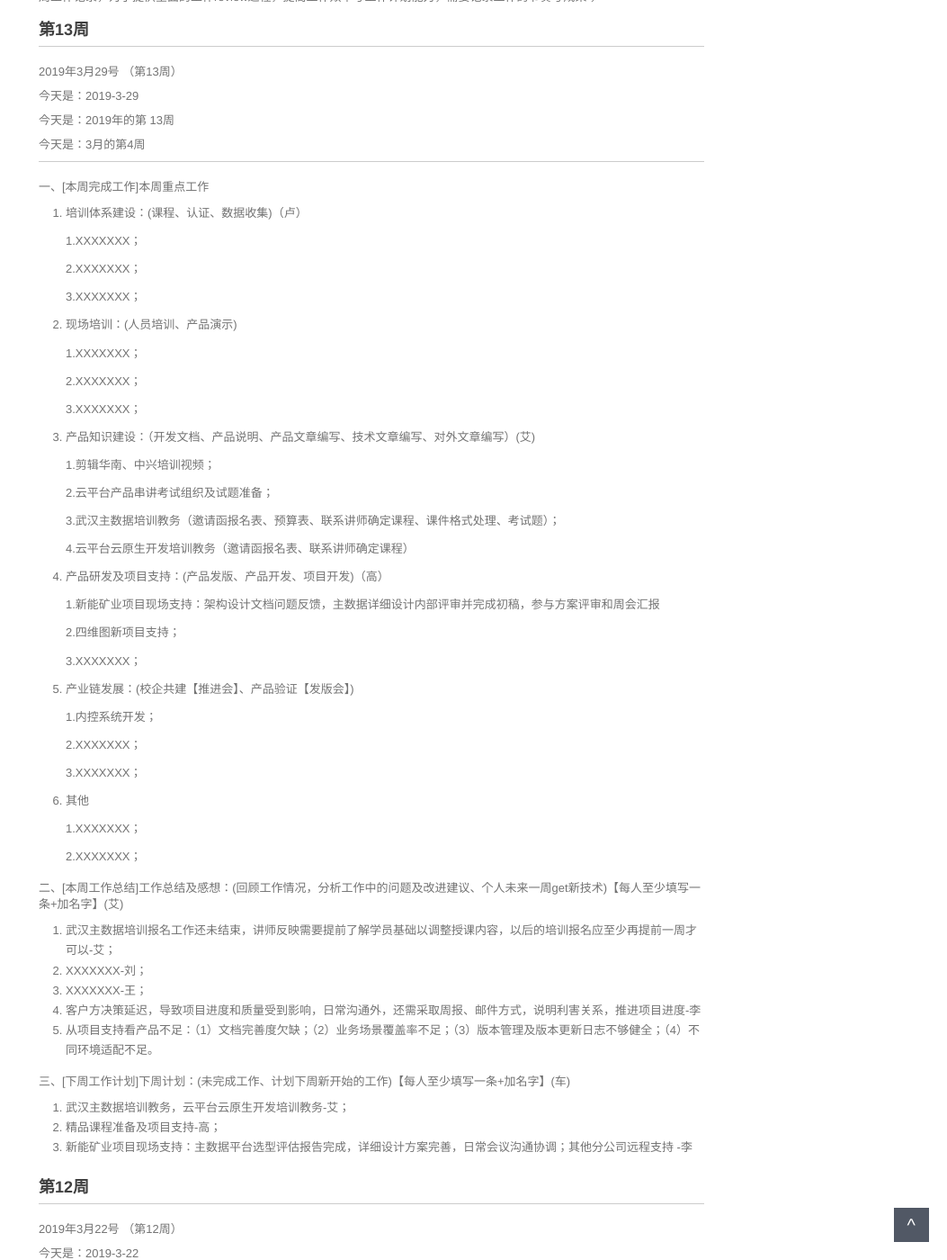
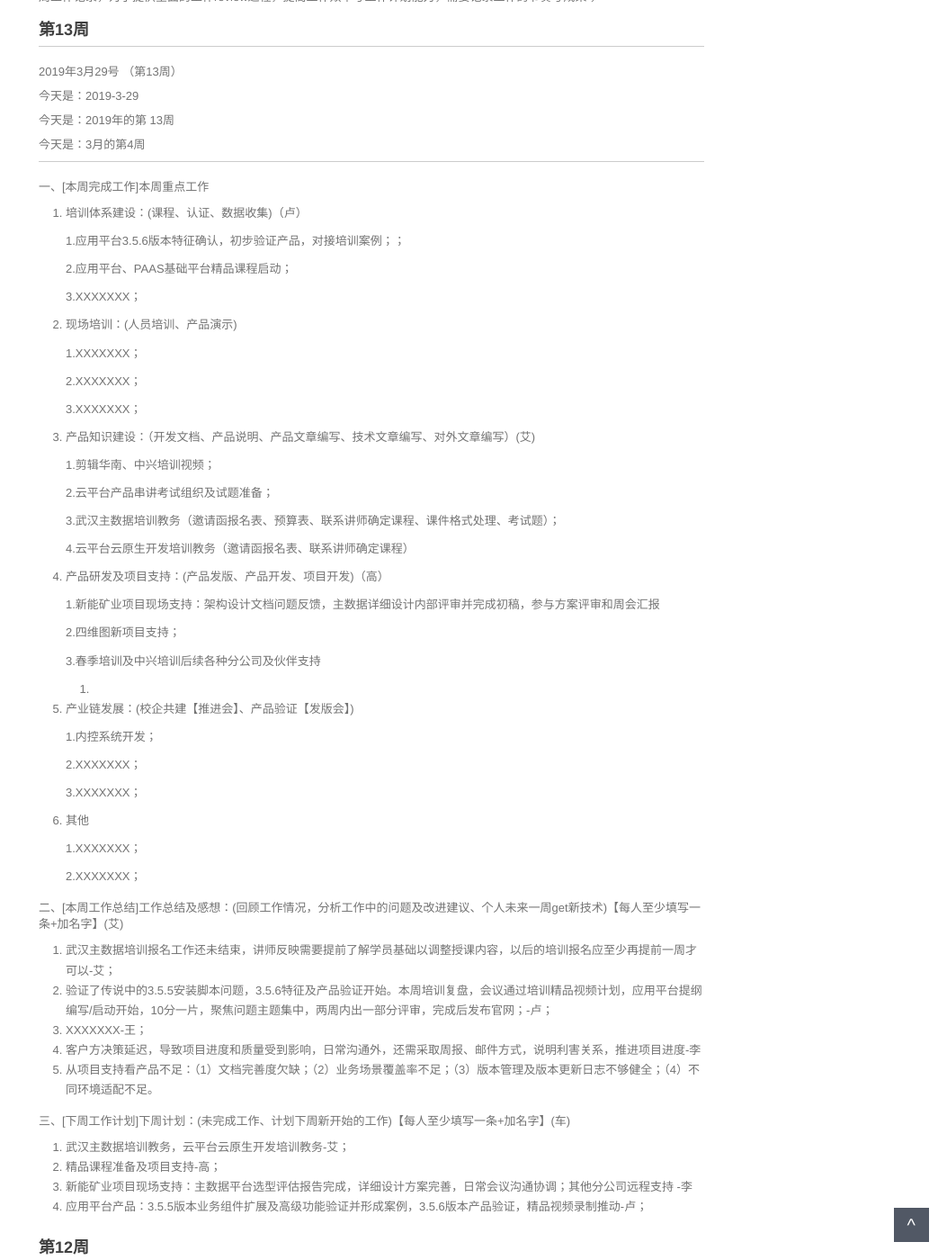
Before and after one commit to walllFlower/blog, a Jekyll site: the page built from _posts/2018-07-17-day_report_cxz.md, in a window 1280 px wide and 1400 px high, scrolled down 310 px. Shown: the whole window at 90% size, without its empty margins (227-1280 px from the left). Built offline with Jekyll 4.4.1, drawn with Linux system fonts in a browser that asks for light colours; comment, search, counter and statistics services are not loaded.

Commit message:
Update 2018-07-17-day_report_cxz.md

```diff
--- a/_posts/2018-07-17-day_report_cxz.md
+++ b/_posts/2018-07-17-day_report_cxz.md
@@ -25,56 +25,58 @@ categories: 技术运营工作周报
 
 1. 培训体系建设：(课程、认证、数据收集)（卢）
 
+    1.应用平台3.5.6版本特征确认，初步验证产品，对接培训案例；；
+
+    2.应用平台、PAAS基础平台精品课程启动；
+
+    3.XXXXXXX；
+
+2. 现场培训：(人员培训、产品演示)
+
     1.XXXXXXX；
 
     2.XXXXXXX；
 
     3.XXXXXXX；
 
-2. 现场培训：(人员培训、产品演示)
+3. 产品知识建设：（开发文档、产品说明、产品文章编写、技术文章编写、对外文章编写）(艾)
+
+    1.剪辑华南、中兴培训视频；
+
+    2.云平台产品串讲考试组织及试题准备；
+
+    3.武汉主数据培训教务（邀请函报名表、预算表、联系讲师确定课程、课件格式处理、考试题）；
+
+    4.云平台云原生开发培训教务（邀请函报名表、联系讲师确定课程）
+
+4. 产品研发及项目支持：(产品发版、产品开发、项目开发)（高）
+
+    1.新能矿业项目现场支持：架构设计文档问题反馈，主数据详细设计内部评审并完成初稿，参与方案评审和周会汇报
+
+    2.四维图新项目支持；
+
+    3.春季培训及中兴培训后续各种分公司及伙伴支持
+
+    4.
+
+5. 产业链发展：(校企共建【推进会】、产品验证【发版会】)
+
+    1.内控系统开发；
+
+    2.XXXXXXX；
+
+    3.XXXXXXX；
+
+6. 其他
 
     1.XXXXXXX；
 
     2.XXXXXXX；
 
-    3.XXXXXXX；
-
-3. 产品知识建设：（开发文档、产品说明、产品文章编写、技术文章编写、对外文章编写）(艾)
-
-    1.剪辑华南、中兴培训视频；
-
-    2.云平台产品串讲考试组织及试题准备；
-
-    3.武汉主数据培训教务（邀请函报名表、预算表、联系讲师确定课程、课件格式处理、考试题）；
-
-    4.云平台云原生开发培训教务（邀请函报名表、联系讲师确定课程）
-
-4. 产品研发及项目支持：(产品发版、产品开发、项目开发)（高）
-
-    1.新能矿业项目现场支持：架构设计文档问题反馈，主数据详细设计内部评审并完成初稿，参与方案评审和周会汇报
-
-    2.四维图新项目支持；
-
-    3.XXXXXXX；
-
-5. 产业链发展：(校企共建【推进会】、产品验证【发版会】)
-
-    1.内控系统开发；
-
-    2.XXXXXXX；
-
-    3.XXXXXXX；
-
-6. 其他
-
-    1.XXXXXXX；
-
-    2.XXXXXXX；
-
 二、[本周工作总结]工作总结及感想：(回顾工作情况，分析工作中的问题及改进建议、个人未来一周get新技术)【每人至少填写一条+加名字】(艾)
 
 1. 武汉主数据培训报名工作还未结束，讲师反映需要提前了解学员基础以调整授课内容，以后的培训报名应至少再提前一周才可以-艾；
-2. XXXXXXX-刘；
+2. 验证了传说中的3.5.5安装脚本问题，3.5.6特征及产品验证开始。本周培训复盘，会议通过培训精品视频计划，应用平台提纲编写/启动开始，10分一片，聚焦问题主题集中，两周内出一部分评审，完成后发布官网；-卢；
 3. XXXXXXX-王；
 4. 客户方决策延迟，导致项目进度和质量受到影响，日常沟通外，还需采取周报、邮件方式，说明利害关系，推进项目进度-李
 5. 从项目支持看产品不足：（1）文档完善度欠缺；（2）业务场景覆盖率不足；（3）版本管理及版本更新日志不够健全；（4）不同环境适配不足。
@@ -84,6 +86,7 @@ categories: 技术运营工作周报
 1. 武汉主数据培训教务，云平台云原生开发培训教务-艾；
 2. 精品课程准备及项目支持-高；
 3. 新能矿业项目现场支持：主数据平台选型评估报告完成，详细设计方案完善，日常会议沟通协调；其他分公司远程支持 -李
+4. 应用平台产品：3.5.5版本业务组件扩展及高级功能验证并形成案例，3.5.6版本产品验证，精品视频录制推动-卢；
 
 ###  第12周
 
```
